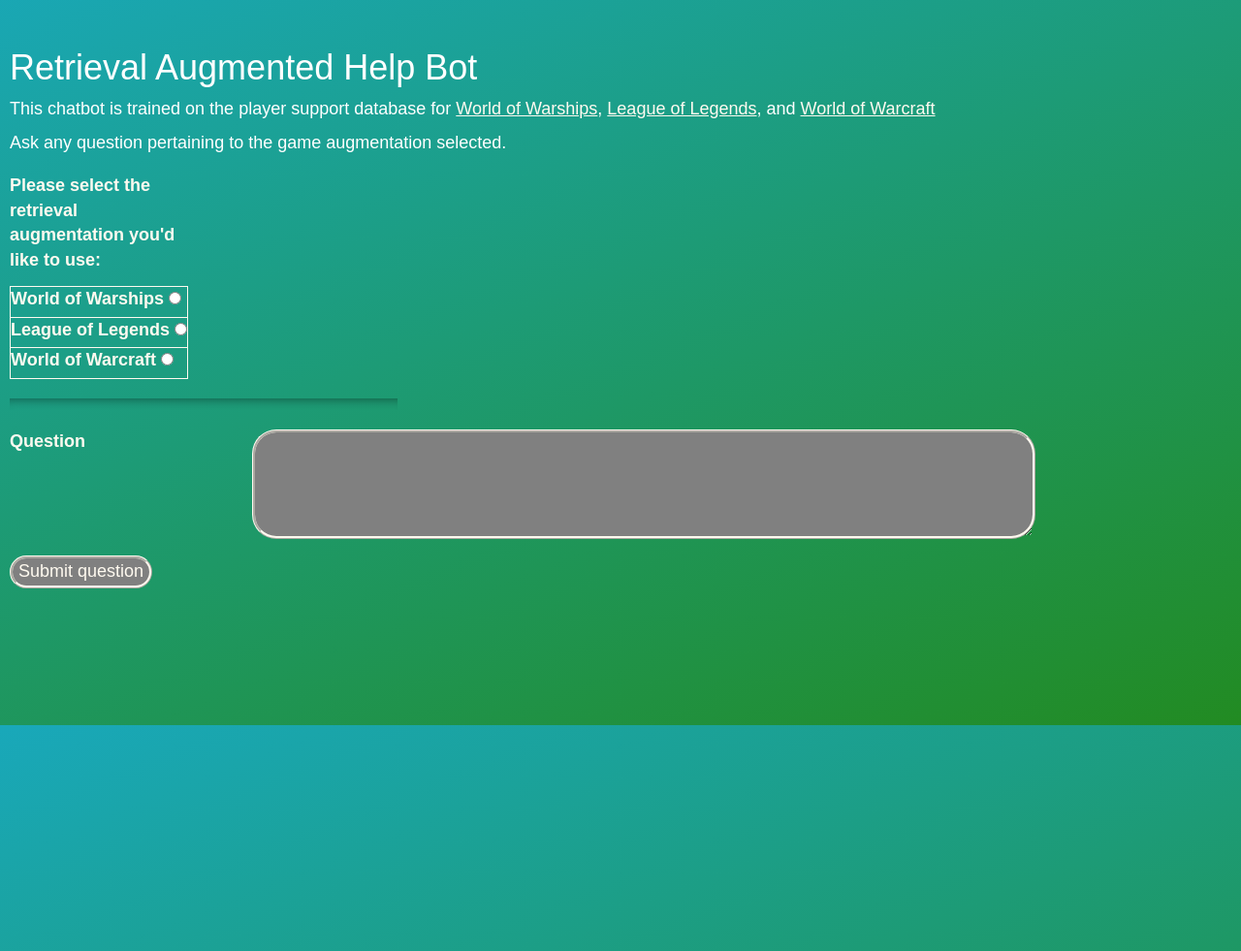
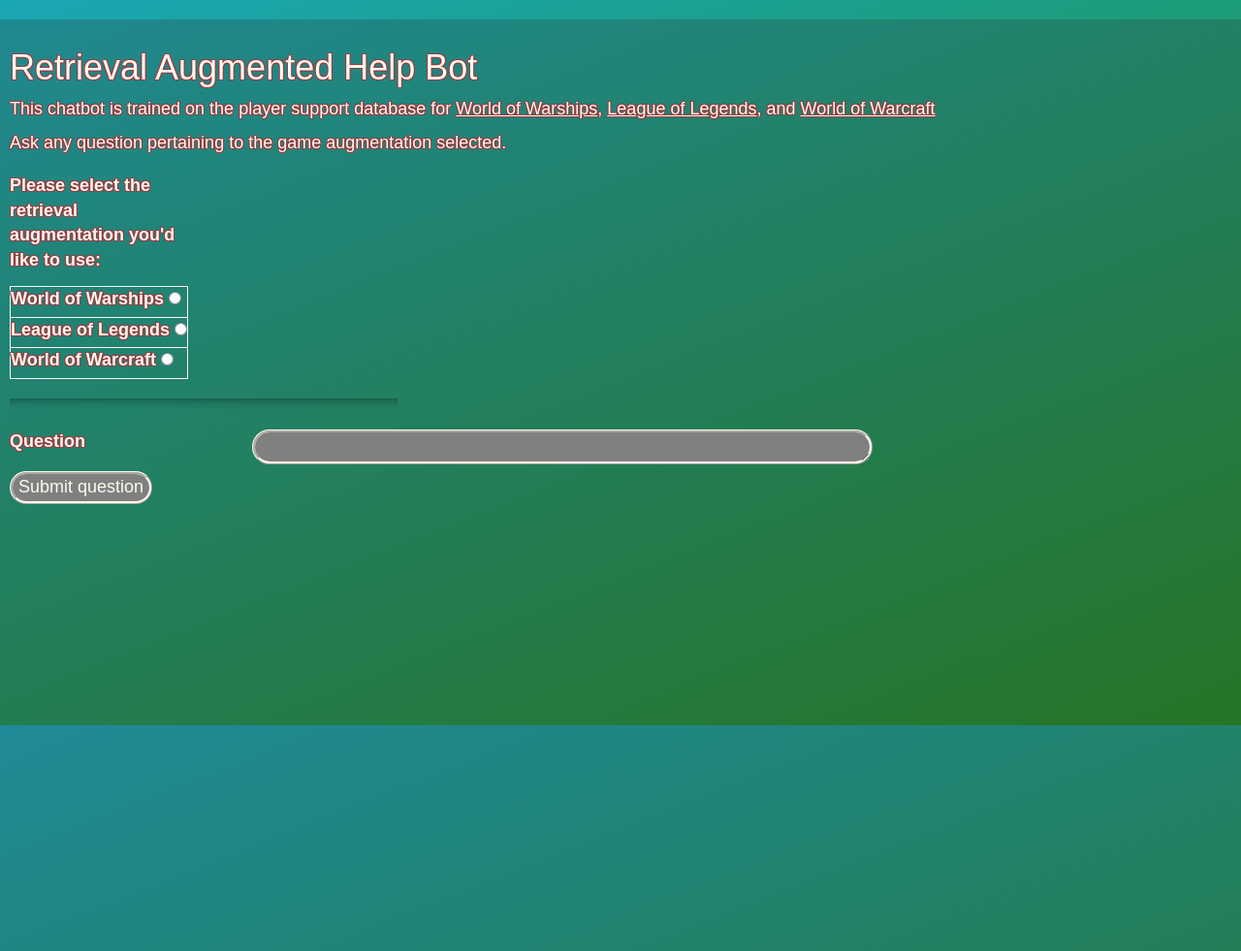
Before and after one commit to joeressler/hubapp_public, a Flask app: page /chat/home in a window 1280 px wide. Shown: the part 52-1033 px from the top of the page at 97% size. Run offline with Flask 3, Linux system fonts and the light colour scheme; parts of the project's set-up code (start-up, migrations or seed data) failed here and were passed over; some libraries are stand-ins or nearby versions.

Commit message:
css
i hate frontend :thumbsdown:

```diff
--- a/static/app.css
+++ b/static/app.css
@@ -4,9 +4,9 @@
     #portFlexBox {
         flex-direction: column;
     }
-    #intro, #pic, #zenatria {
+    /*#intro, #pic, #zenatria {
         flex: 100%;
-    }
+    }*/
     .navbar-toggler {
         display: block !important;
         padding: 6px 12px;
@@ -58,8 +58,9 @@
 #portFlexBox {
     display: flex;
     flex-wrap: wrap;
+
 }
-
+/*
 #intro {
     flex: 33.33%;
 }
@@ -69,13 +70,24 @@
 #zenatria {
     flex: 33.33%;
 }
-
+*/
 .div-portfolio {
     /*background-color:rgba(0,0,0,0.5);*/
     color: floralwhite;
-    --border-color: #000;
+    word-wrap: break-word;
+    --border-color: #963d42;
     text-shadow: -1px -1px 0 var(--border-color), 1px -1px 0 var(--border-color), -1px 1px 0 var(--border-color), 1px 1px 0 var(--border-color);
+    box-sizing: border-box;
+    width: 100%;
 
+}
+#chatbotForm {
+    color: floralwhite;
+    word-wrap: break-word;
+    --border-color: #963d42;
+    text-shadow: -1px -1px 0 var(--border-color), 1px -1px 0 var(--border-color), -1px 1px 0 var(--border-color), 1px 1px 0 var(--border-color);
+    box-sizing: border-box;
+    width: 100%;
 }
 
 
@@ -83,7 +95,8 @@
     color: floralwhite;
 }
 
-
+body {
+}
 
 /* General */
 #main_content {
@@ -92,8 +105,16 @@
     font-size: 18px;
     font-family: "Arial", sans-serif;
     overflow-wrap: break-word;
-    max-width: 100vw;
-    background-color: transparent;
+    background-color: rgba(50, 50, 50, 0.25);
+    word-wrap: break-word;
+    box-sizing: border-box;
+    width: 100%;
+
+}
+
+textarea {
+    field-sizing: content;
+    width: 50vw;
 }
 
 textarea, input {
@@ -214,6 +235,7 @@
 
 .navbar {
     font-weight: bold;
+    box-sizing: unset;
 }
 
 .nav-link {
@@ -270,6 +292,7 @@
 .dropdown-divider {
     border-top-color: rgba(255, 255, 255, 0.5); /* Adjust divider color */
 }
+
 
 
 /* Long Body */
--- a/ui/chatbot/botform.py
+++ b/ui/chatbot/botform.py
@@ -18,4 +18,4 @@
                                   ("lol", "League of Legends"),
                                   ("warcraft", "World of Warcraft")])
 
-    question = TextAreaField(name="question", validators=[DataRequired()], render_kw={"rows": 4, "cols": 75})
+    question = TextAreaField(name="question", id="questionField", validators=[DataRequired()])
--- a/ui/chatbot/templates/chatbot.html
+++ b/ui/chatbot/templates/chatbot.html
@@ -4,6 +4,7 @@
 {% endblock %}
 {% block page_content %}
 {% from "_form_helpers.html" import render_field, render_hidden_field %}
+    <div id="chatbotForm">
         <h1>Retrieval Augmented Help Bot</h1>
         <p>This chatbot is trained on the player support database for <a href="https://na.wargaming.net/support/en/products/wows/">World of Warships</a>, <a href="https://support-leagueoflegends.riotgames.com/hc/en-us/sections/115002165527-League-guides-FAQs">League of Legends</a>, and <a href="https://us.battle.net/support/en/help/games/wow">World of Warcraft</a></p>
         <p>Ask any question pertaining to the game augmentation selected.</p>
@@ -12,7 +13,7 @@
                 {{ render_hidden_field(form.csrf_token) }}
                 <div id="augmentDiv">
                 <table>
-            <caption color: floralwhite;>{{ form.augment.label }}</caption>
+                    <caption style="color: floralwhite;">{{ form.augment.label }}</caption>
                     {% for subfield in form.augment %}
                      <tr class="augment-boxes">
                          <td class="augment-cells" style="color: floralwhite;">{{ subfield.label }} {{ subfield }}</td>
@@ -20,14 +21,14 @@
                     {% endfor %}
                 </table>
                 </div>
-            <hr style="height: 12px; border: 0; box-shadow: inset 0 12px 12px -12px rgba(0, 0, 0, 0.5);"/>
+                <hr style="width: 100%; height: 12px; border: 0; box-shadow: inset 0 12px 12px -12px rgba(0, 0, 0, 0.5);"/>
                 <div id="question" style="flex-wrap: wrap;">
                     {{ render_field(form.question) }}
                     <input type="submit" value="Submit question" name="submit" />
                 </div>
 
                 {% if answer %}
-                <div id="answer" style="flex-wrap: wrap;">
+                    <div id="answer" style="width: 100%; flex-wrap: wrap;">
                         {{ answer }}
                     </div>
                     {% else %}
@@ -36,5 +37,5 @@
 
             </form>
         </div>
-
+    </div>
 {% endblock %}
--- a/ui/game/templates/gamelist.html
+++ b/ui/game/templates/gamelist.html
@@ -7,7 +7,7 @@
     <div class="container-fluid" id="bootstrap_override">
         <div class="table-responsive" style="overflow-x: auto;">
             <table class="table table-striped table-hover table-dark">
-                <caption>Here is a list of games I have rated along with my 100% status in them and the game's average user rating.</caption>
+                <caption style="background-color:rgba(50,50,50,0.25)">Here is a list of games I have rated along with my 100% status in them and the game's average user rating.</caption>
                 <thead class="table-dark">
                 <tr>
                     <th></th>
--- a/ui/portfolio/templates/portfolio.html
+++ b/ui/portfolio/templates/portfolio.html
@@ -9,11 +9,9 @@
         <div id="pic" class="div-portfolio">
             <h1>Hi, I'm Joseph Ressler. I love programming, and I love game programming.</h1>
             <p>Please enjoy this app, I built it to get more experience with Full Stack development.</p>
-            <div class="box-shadow">
                <img src="{{url_for('static', filename='joseph.jpg')}}"
                      alt="A picture of Joseph A. Ressler.";
                 />
-            </div>
         </div>
         <div id="intro" class="div-portfolio">
                 <h2>Here are some of the skills I’ve worked on to build this app.</h2>
@@ -70,7 +68,7 @@
                 <li>Tracked user feedback during our live demo at PAX East 2024</li>
                 <li>Patched any bugs that were found during the demo</li>
             </ul>
-            <iframe src="https://store.steampowered.com/widget/2928010/" frameborder="0" width="646" height="190"></iframe>
+            <iframe src="https://store.steampowered.com/widget/2928010/"></iframe>
         </div>
     </div>
 
```
Lines whose indentation alone changed are shown as unchanged.
